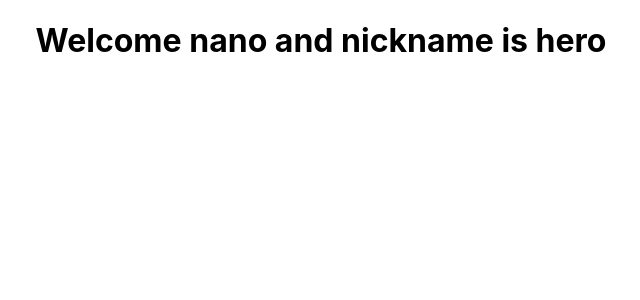
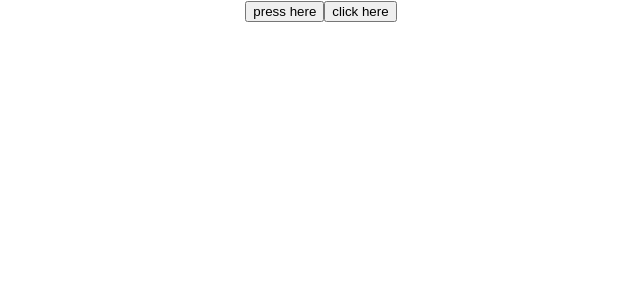
Before and after one commit to nanoNNsk/react_practice, a React (Create React App) app: page / in a window 1280 px wide. Shown: the top 300 px of the page, without its empty margins (319-959 px from the left). Built offline with nearby package versions, Linux system fonts and the light colour scheme.

Commit message:
clickhandler

```diff
--- a/src/App.js
+++ b/src/App.js
@@ -5,11 +5,16 @@ import Greet from "./Components/Greet";
 import Welcome from "./Components/Welcome";
 import Hello from "./Components/Hello";
 import Message from "./Components/Message";
+import ClickFunction from "./Components/ClickFunction";
+import ClickClass from "./Components/ClickClass";
 
 function App() {
   return (
     <div className="App">
-      <Welcome names="nano" username="hero"/>
+
+      <ClickFunction />
+      <ClickClass />
+
     </div>
   );
 }
--- /dev/null
+++ b/src/Components/ClickClass.js
@@ -0,0 +1,14 @@
+import React, { Component } from 'react'
+
+class ClickClass extends Component {
+    clickhandler(){
+        console.log('second button clicked')
+    }
+  render() {
+    return (
+      <button onClick={this.clickhandler}>click here</button>
+    )
+  }
+}
+
+export default ClickClass
--- /dev/null
+++ b/src/Components/ClickFunction.js
@@ -0,0 +1,12 @@
+import React from 'react'
+
+function ClickFunction() {
+    function clickhandler() {
+        console.log('button clicked')
+    }
+  return (
+    <button onClick={clickhandler}>press here</button>
+  )
+}
+
+export default ClickFunction
```
